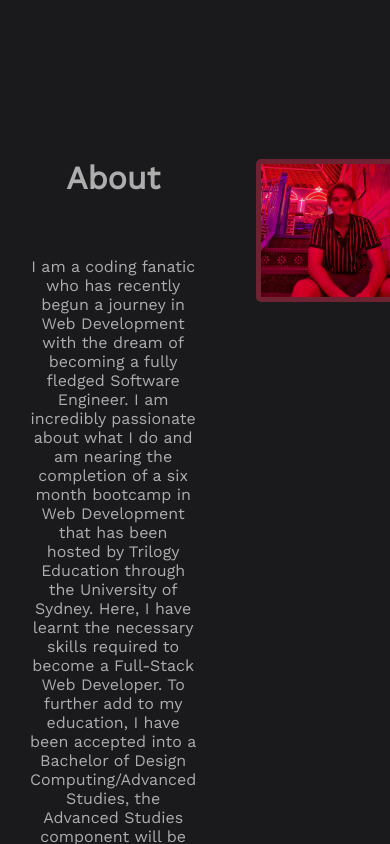
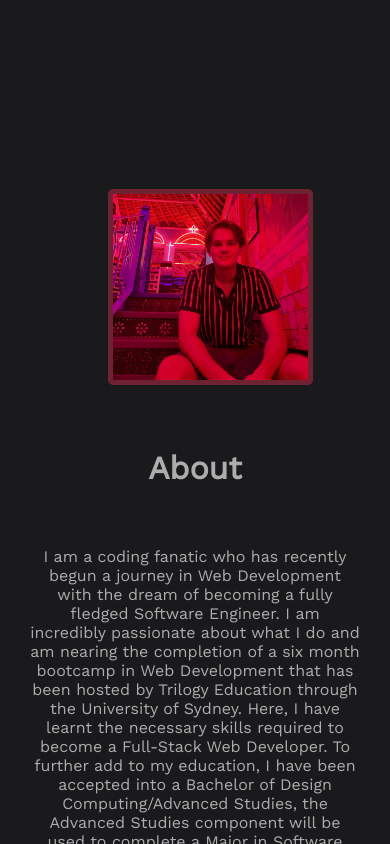
Before and after one commit to SamuelHeal/React-Portfolio, a React (Create React App) app in the folder portfolio/: page / in a window 390 px wide. Shown: the part 780-1624 px from the top of the page. Built offline with nearby package versions, Linux system fonts and the light colour scheme.

Commit message:
about section responsive

```diff
--- a/portfolio/src/components/body/about/about.css
+++ b/portfolio/src/components/body/about/about.css
@@ -19,6 +19,7 @@
     display: flex;
     flex-direction: row;
     text-align: center;
+    align-items: center;
 }
 
 .aboutHeading {
@@ -31,6 +32,7 @@
 }
 
 .picContainer {
+    margin-top: 30px;
     margin-right: 70px;
 }
 
@@ -43,3 +45,16 @@
     border-width: 5px;
     border-radius: 5px;
 }
+
+@media only screen and (max-width: 1159px) {
+    .aboutContentContainer{
+        flex-direction: column-reverse;
+    }
+    .aboutPic{
+        width: 50%;
+        margin-right: 0px;
+    }
+    .picContainer{
+        margin-right: 0px;
+    }
+}
--- a/portfolio/src/components/body/about/index.js
+++ b/portfolio/src/components/body/about/index.js
@@ -6,7 +6,6 @@ function About() {
     return (
         <div className='aboutContainer'>
             <div className='aboutContentContainer'>
-
                 <div className="aboutPara">
                     <div className="aboutHeading">
                         About
@@ -22,7 +21,7 @@ function About() {
                     for this industry takes me.
                 </div>
                 <div className='picContainer'>
-                    <img className="aboutPic" src={samPic}></img>
+                    <img className="aboutPic" src={samPic} alt='Sam'></img>
                 </div>
 
 
--- a/portfolio/src/components/body/landing/index.js
+++ b/portfolio/src/components/body/landing/index.js
@@ -5,7 +5,7 @@ import './landing.css'
 function Landing() {
     return (
         <div className='landingContainer'>
-            <img className='landingImage' src={landingImage}></img>
+            <img className='landingImage' src={landingImage} alt='landingImage'></img>
         </div>
     )
 }
```
